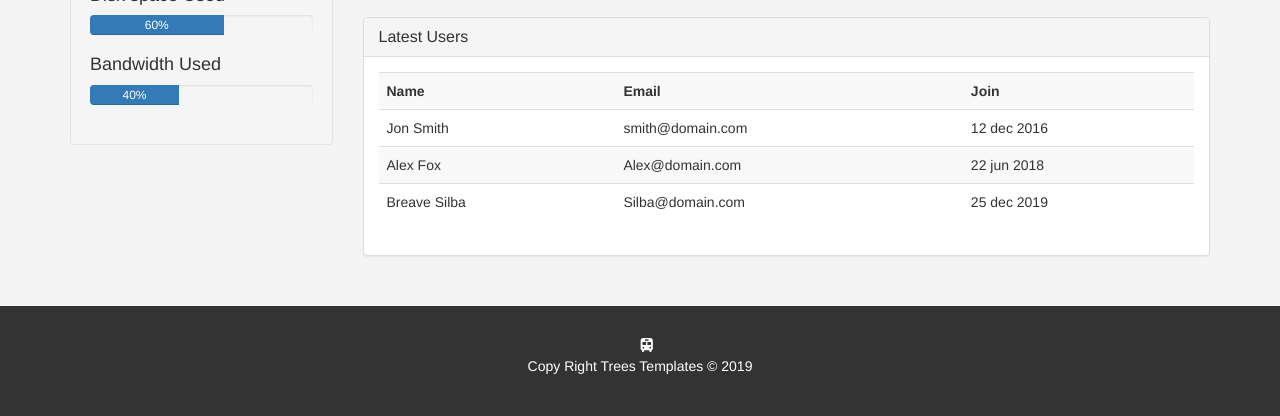
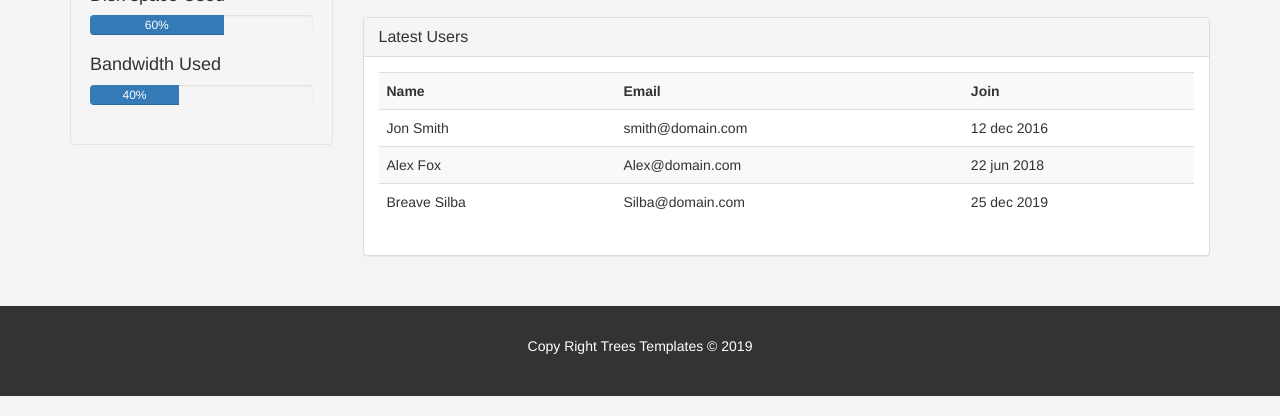
Before and after one commit to mehbubur/cms, a plain HTML site: page index.html in a window 1280 px wide. Shown: the part 408-824 px from the top of the page. Drawn offline with nearby package versions, Linux system fonts and the light colour scheme.

Commit message:
Update index.html

```diff
--- a/index.html
+++ b/index.html
@@ -217,8 +217,8 @@
 </div>
 
   <footer id="footer">
-    <img src="svg/bus-solid.svg" height="10" width="10">
-    <i class="fas fa-bus"></i>
+<!--     <img src="svg/bus-solid.svg" height="10" width="10">
+    <i class="fas fa-bus"></i> -->
     <p>Copy Right Trees Templates &copy; 2019</p>
   </footer>
   <!-- Bootstrap core JavaScript
```
